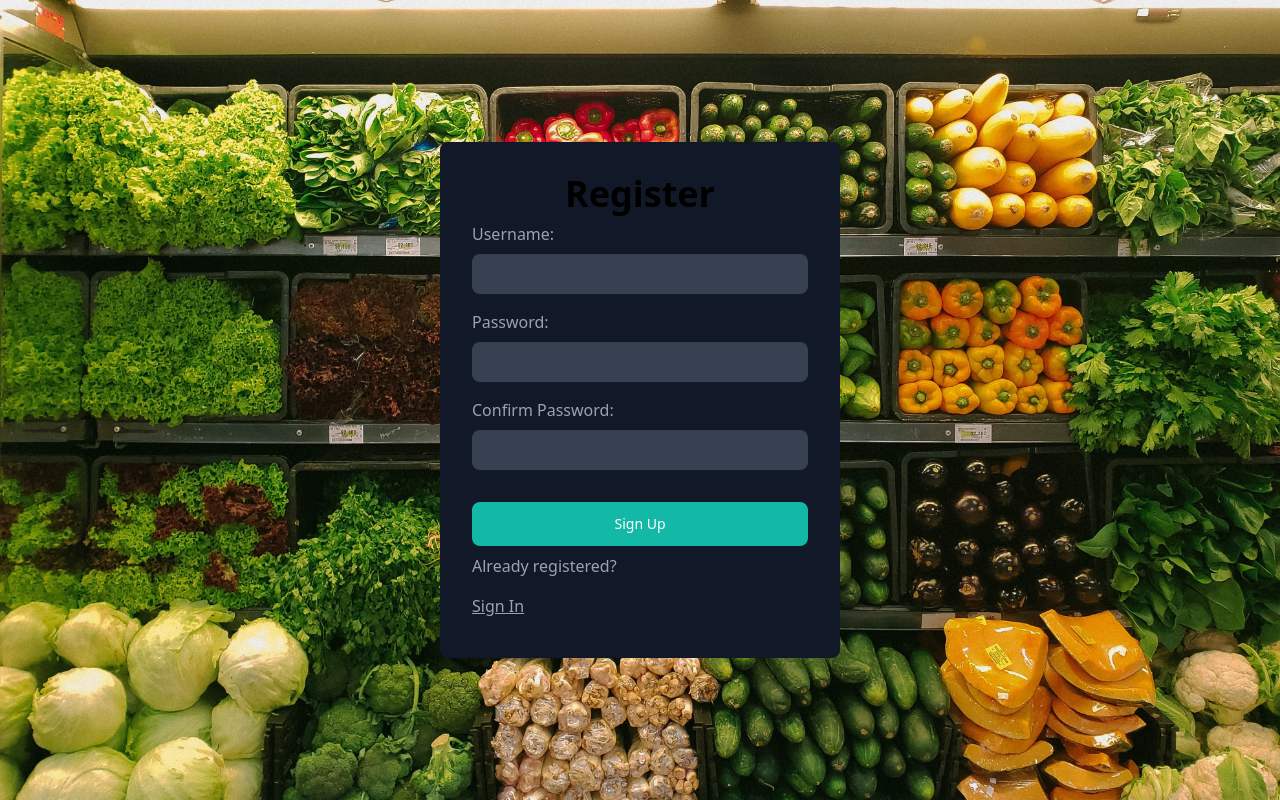
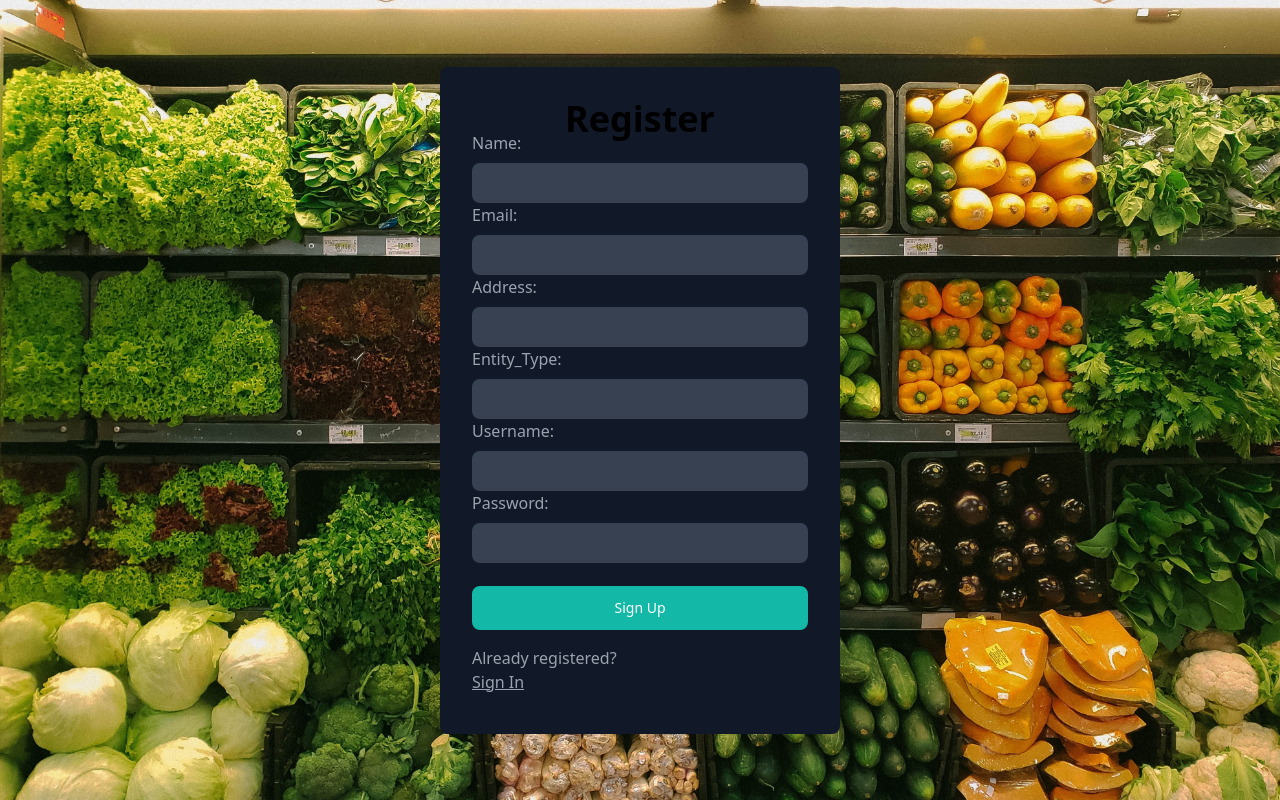
Before and after one commit to lordlabakdas/groceror-ui, a React (Vite) app in the folder groceror-frontend/: page / in a window 1280 px wide. Built offline with nearby package versions, Linux system fonts and the light colour scheme.

Commit message:
Adapted Registration form to meet entity reqs

```diff
--- a/groceror-frontend/src/components/RegisterForm.tsx
+++ b/groceror-frontend/src/components/RegisterForm.tsx
@@ -5,17 +5,29 @@ import { useState } from "react";
 function RegisterForm({ setCount }: { setCount: any }) {
 
     interface User {
-        Username: string
-        Password: string
+        name: string
+        email: string
+        address: string
+        entity_type: string
+        username: string
+        password: string
     }
 
     let initialState: User = {
-        Username: "",
-        Password: "",
+        name: "",
+        email: "",
+        address: "",
+        entity_type: "",
+        username: "",
+        password: ""
     }
 
-    const [username, setUserName] = useState<string>(initialState.Username)
-    const [password, setPassword] = useState<string>(initialState.Password)
+    const [name, setName] = useState<string>(initialState.name)
+    const [email, setEmail] = useState<string>(initialState.email)
+    const [address, setAddress] = useState<string>(initialState.address)
+    const [entity_type, setEntity_Type] = useState<string>(initialState.entity_type)
+    const [username, setUserName] = useState<string>(initialState.username)
+    const [password, setPassword] = useState<string>(initialState.password)
     const [user, setUser] = useState<User>(initialState)
 
     const handleInput = (event: HTMLInputElement) => {
@@ -26,21 +38,53 @@ function RegisterForm({ setCount }: { setCount: any }) {
 
         e.preventDefault();
         console.log(user)
-        axios.post('https://jsonplaceholder.typicode.com/posts', { user })
+        axios.post('https://grocerorapi.herokuapp.com/user/register', { user })
             .then(response => console.log(response.data))
             .catch(err => console.log(err))
 
     }
 
     return (
-        <form onSubmit={handleSubmit} className='max-w-[400px] w-full mx-auto bg-gray-900 p-8 px-8 rounded-lg'>
+        <form onSubmit={handleSubmit} className='max-w-[400px] w-full mx-auto bg-gray-900 p-8 px-8 rounded-lg -space-y-4'>
             <h2 className='text-4xl dark:text-white font-bold text-center'>Register</h2>
+            <div className='flex flex-col text-gray-400 py-2'>
+                <label>Name:</label>
+                <input className='rounded-lg bg-gray-700 mt-2 p-2 \
+              focus:order-blue focus:bg-gray-800 focus:outline-none'
+                    type="text"
+                    id="name"
+                    onChange={(e) => handleInput(e.target)} />
+            </div>
+            <div className='flex flex-col text-gray-400 py-2'>
+                <label>Email:</label>
+                <input className='rounded-lg bg-gray-700 mt-2 p-2 \
+              focus:order-blue focus:bg-gray-800 focus:outline-none'
+                    type="text"
+                    id="email"
+                    onChange={(e) => handleInput(e.target)} />
+            </div>
+            <div className='flex flex-col text-gray-400 py-2'>
+                <label>Address:</label>
+                <input className='rounded-lg bg-gray-700 mt-2 p-2 \
+              focus:order-blue focus:bg-gray-800 focus:outline-none'
+                    type="text"
+                    id="address"
+                    onChange={(e) => handleInput(e.target)} />
+            </div>
+            <div className='flex flex-col text-gray-400 py-2'>
+                <label>Entity_Type:</label>
+                <input className='rounded-lg bg-gray-700 mt-2 p-2 \
+              focus:order-blue focus:bg-gray-800 focus:outline-none'
+                    type="text"
+                    id="entity_type"
+                    onChange={(e) => handleInput(e.target)} />
+            </div>
             <div className='flex flex-col text-gray-400 py-2'>
                 <label>Username:</label>
                 <input className='rounded-lg bg-gray-700 mt-2 p-2 \
               focus:order-blue focus:bg-gray-800 focus:outline-none'
                     type="text"
-                    id="Username"
+                    id="username"
                     onChange={(e) => handleInput(e.target)} />
             </div>
             <div className='flex flex-col text-gray-400 py-2'>
@@ -48,21 +92,23 @@ function RegisterForm({ setCount }: { setCount: any }) {
                 <input className='rounded-lg bg-gray-700 mt-2 p-2 \
               focus:order-blue focus:bg-gray-800 focus:outline-none'
                     type="password"
-                    id="Password"
+                    id="password"
                     onChange={(e) => handleInput(e.target)} />
             </div>
-            <div className='flex flex-col text-gray-400 py-2'>
+            {/* <div className='flex flex-col text-gray-400 py-2'>
                 <label>Confirm Password:</label>
                 <input className='rounded-lg bg-gray-700 mt-2 p-2 \
               focus:order-blue focus:bg-gray-800 focus:outline-none'
                     type="password" />
-            </div>
+            </div> */}
             <br></br>
             <button className='w-full py-2 bg-teal-500 hover:bg-teal-700 \
              border-teal-500 hover:border-teal-700 text-sm border-4 \
               text-white py-1 px-2 rounded-lg'>
                 Sign Up
             </button>
+            <br></br>
+            <br></br>
             <p className=' text-gray-400 py-2'>Already registered?</p>
             <p className=' text-gray-400 py-2 underline'>
                 <button className="underline"
```
